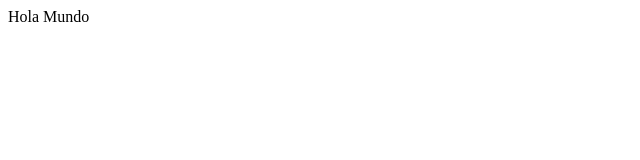
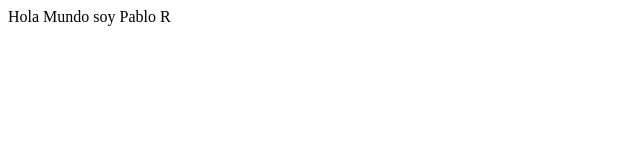
Before and after one commit to gonzamoreno/EDI1, a plain HTML site: page index.html in a window 1280 px wide. Shown: the full height of the page, 0-640 px from the left. Drawn offline with Linux system fonts and the light colour scheme.

Commit message:
incluí mi nombre

```diff
--- a/index.html
+++ b/index.html
@@ -1,3 +1,4 @@
 <html><body>
     Hola Mundo
+    soy Pablo R
 </body></html>
```
